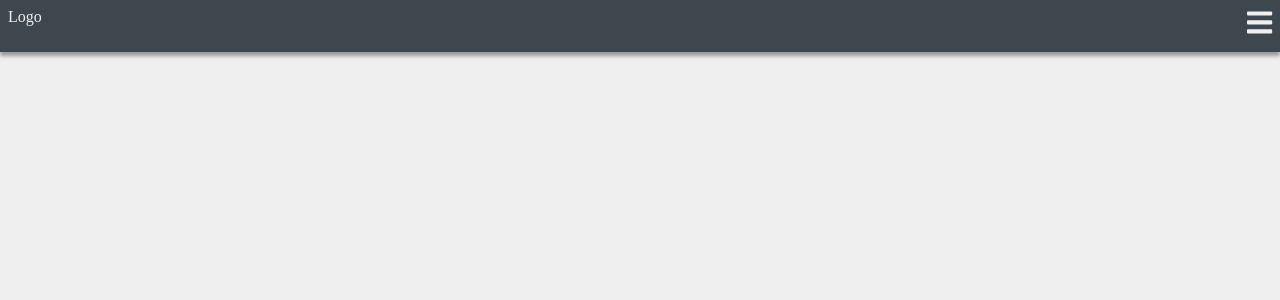
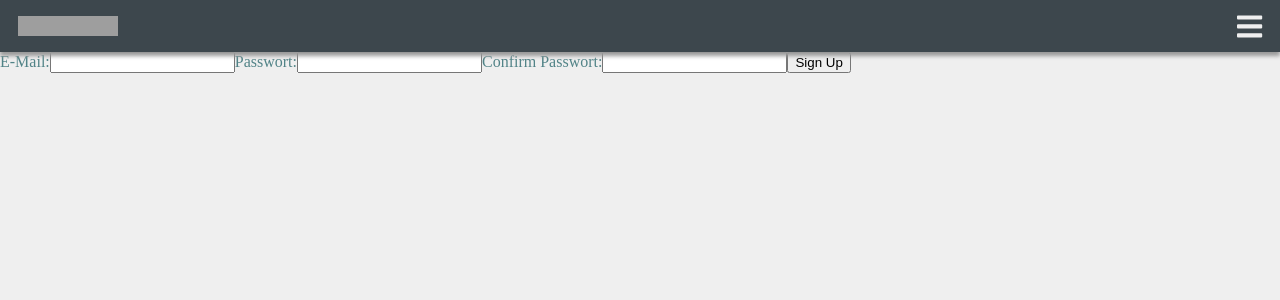
Before and after one commit to paulvh/vanhoutembaeder, a React (Create React App) app: page /signup in a window 1280 px wide. Shown: the top 300 px of the page. Built offline with nearby package versions, Linux system fonts and the light colour scheme; no server answers; grey boxes are pictures that could not be loaded.

Commit message:
Started on authentification

```diff
--- a/package.json
+++ b/package.json
@@ -9,6 +9,7 @@
     "@testing-library/jest-dom": "^4.2.4",
     "@testing-library/react": "^9.5.0",
     "@testing-library/user-event": "^7.2.1",
+    "firebase": "^8.4.1",
     "prop-type": "0.0.1",
     "react": "^16.13.1",
     "react-dom": "^16.13.1",
--- a/src/App.js
+++ b/src/App.js
@@ -4,6 +4,8 @@ import { Switch, Route } from 'react-router-dom'
 import Home from './pages/Home'
 import Galerie from './pages/Galerie'
 import Contact from './pages/Contact'
+import { AuthProvider } from './contexts/AuthContext'
+import Signup from './pages/Signup'
 
 function App() {
   return (
@@ -13,6 +15,9 @@ function App() {
         <Route exact path="/" render={() => <Home />} />
         <Route exact path="/galerie" render={() => <Galerie />} />
         <Route exact path="/kontakt" render={() => <Contact />} />
+        <AuthProvider>
+          <Route exact path="/signup" render={() => <Signup />} />
+        </AuthProvider>
       </Switch>
     </div>
   )
--- a/src/GlobalStyles.js
+++ b/src/GlobalStyles.js
@@ -17,10 +17,12 @@ export default createGlobalStyle`
         height: 100vh;
         margin: 0;
         color: var(--font-color);
+
     }
 
     main {
         padding: 20px;
+
     }
 
     h1,h2,h3,h4,h5,h6{
--- a/src/components/Header.js
+++ b/src/components/Header.js
@@ -9,7 +9,7 @@ export default function Header() {
   return (
     <StyledWrapper>
       <StyledHeader>
-        <div>Logo</div>
+        <Image src="/images/logo/Striffel-vanHoutem-Baeder.png" />
         <StyledIcon
           icon={isMenuVisible ? faTimes : faBars}
           onClick={toggleNav}
@@ -34,6 +34,7 @@ const StyledHeader = styled.header`
   display: flex;
   padding: 0.5rem;
   justify-content: space-between;
+  align-items: center;
   height: 52px;
   color: var(--lightgrey);
   background: var(--darkgrey);
@@ -41,4 +42,10 @@ const StyledHeader = styled.header`
 
 const StyledIcon = styled(FontAwesomeIcon)`
   font-size: 1.8rem;
+  margin: 0 10px;
 `
+const Image = styled.img`
+  width: 100px;
+  height: 20px;
+  margin: 0 10px;
+`
--- /dev/null
+++ b/src/contexts/AuthContext.js
@@ -0,0 +1,29 @@
+import React, { useContext, useEffect, useState } from 'react'
+import { auth } from '../firebase/firebase'
+const AuthContext = React.createContext()
+
+export function useAuth() {
+  return useContext(AuthContext)
+}
+
+export function AuthProvider({ children }) {
+  const [currentUser, setCurrentUser] = useState()
+
+  function signup(email, password) {
+    return auth.createUserWithEmailAndPassword(email, password)
+  }
+
+  useEffect(() => {
+    const unsubscribe = auth.onAuthStateChanged((user) => {
+      setCurrentUser(user)
+    })
+
+    return unsubscribe
+  }, [])
+
+  const value = {
+    currentUser,
+    signup,
+  }
+  return <AuthContext.Provider value={value}>{children}</AuthContext.Provider>
+}
--- /dev/null
+++ b/src/firebase/firebase.js
@@ -0,0 +1,14 @@
+import firebase from 'firebase/app'
+import 'firebase/auth'
+
+const app = firebase.initializeApp({
+  apiKey: process.env.REACT_APP_FIREBASE_API_KEY,
+  authDomain: process.env.REACT_APP_FIREBASE_AUTH_DOMAIN,
+  projectId: process.env.REACT_APP_FIREBASE_PROJECT_ID,
+  storageBucket: process.env.REACT_APP_FIREBASE_STORAGE_BUCKET,
+  messagingSenderId: process.env.REACT_APP_FIREBASE_MESSAGING_SENDER_ID,
+  appId: process.env.REACT_APP_FIREBASE_APP_ID,
+})
+
+export const auth = app.auth()
+export default app
--- /dev/null
+++ b/src/pages/Login.js
@@ -0,0 +1,5 @@
+import React from 'react'
+
+export default function Login() {
+  return <div></div>
+}
--- /dev/null
+++ b/src/pages/Signup.js
@@ -0,0 +1,45 @@
+import React, { useRef, useState } from 'react'
+import { useAuth } from '../contexts/AuthContext'
+
+export default function Signup() {
+  const emailRef = useRef()
+  const passwordRef = useRef()
+  const confirmPasswordRef = useRef()
+  const [error, setError] = useState('')
+  const { signup } = useAuth()
+
+  return (
+    <div>
+      <form>
+        <label>
+          E-Mail:
+          <input type="email" ref={emailRef} required />
+        </label>
+        <label>
+          Passwort:
+          <input type="password" ref={passwordRef} required />
+        </label>
+        <label>
+          Confirm Passwort:
+          <input type="password" ref={confirmPasswordRef} required />
+        </label>
+
+        <button onClick={handleSubmit} type="submit">
+          Sign Up
+        </button>
+      </form>
+    </div>
+  )
+
+  function handleSubmit(event) {
+    event.preventDefault()
+    if (passwordRef.current.value !== confirmPasswordRef.current.value) {
+      setError('passwords do not match')
+    }
+    try {
+      signup(emailRef.current.value, passwordRef.current.value)
+    } catch {
+      setError('Failed to create an Account')
+    }
+  }
+}
```
Also changed, not shown: 1 other file (tests, documents, lock files or other folders).
